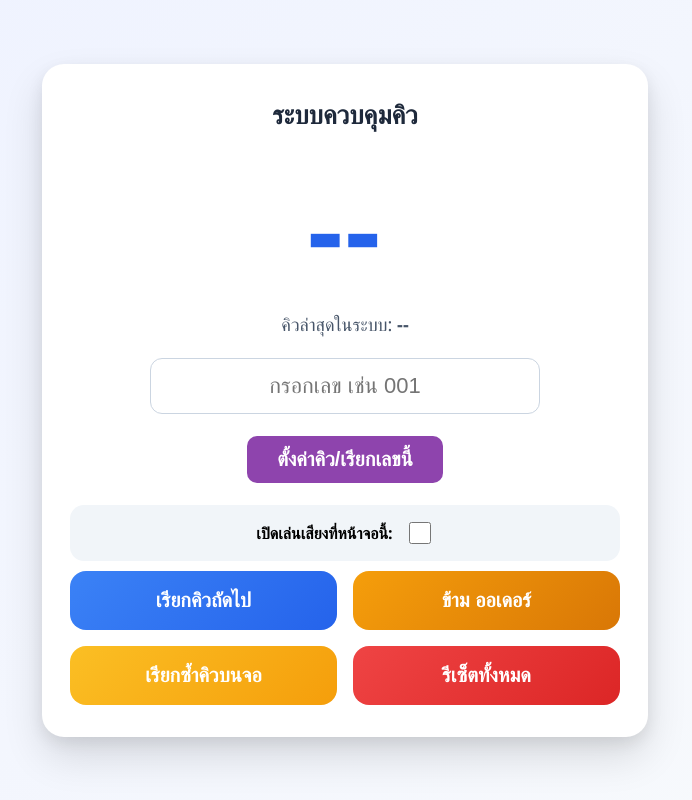
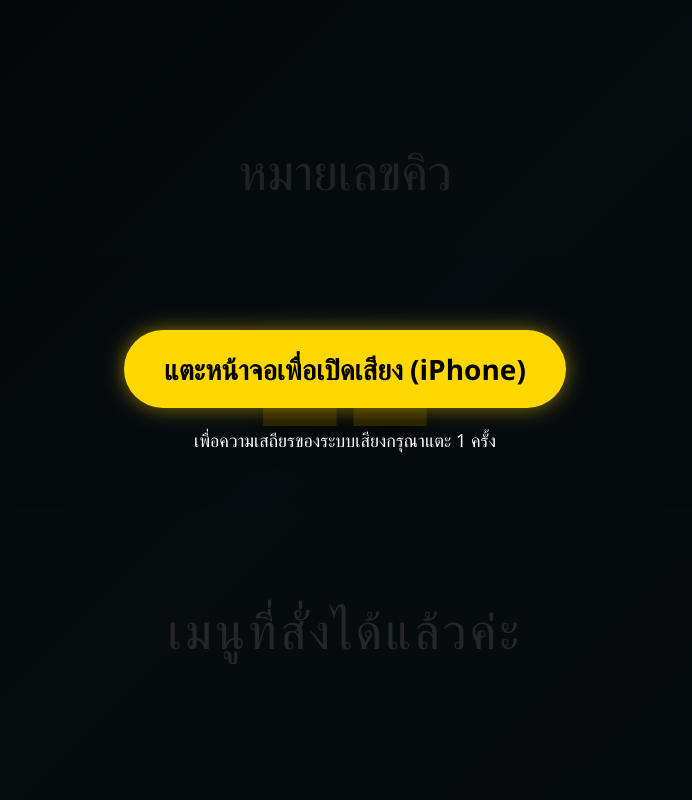
Before and after one commit to xxx44129-hub/my-queue-system, a Flask app: page /display in a window 1280 px wide. Shown: the whole page, without its empty margins (295-987 px from the left). Run offline with Flask 3, Linux system fonts and the light colour scheme; some libraries are stand-ins or nearby versions.

Commit message:
display.html

```diff
--- a/templates/display.html
+++ b/templates/display.html
@@ -2,231 +2,207 @@
 <html lang="th">
 <head>
     <meta charset="utf-8">
-    <title>Queue Counter Control</title>
+    <title>Queue Display System</title>
     <script src="https://cdn.socket.io/4.7.5/socket.io.min.js"></script>
+
+    <meta name="viewport" content="width=device-width, initial-scale=1, maximum-scale=1, user-scalable=no">
+
     <style>
-        /* CSS ดีไซน์เดิมที่มึงชอบ กูจัดเต็มให้ครบทุกจุด */
+        /* CSS จัดเต็ม ดีไซน์หรูเหมือนเดิม */
         body {
             margin: 0;
-            font-family: "Segoe UI", -apple-system, BlinkMacSystemFont, sans-serif;
-            background: linear-gradient(135deg, #eef2ff, #f8fafc);
+            font-family: "Segoe UI", Tahoma, Geneva, Verdana, sans-serif;
+            background: linear-gradient(135deg, #0f2027, #2c5364, #203a43);
+            color: white;
             height: 100vh;
             display: flex;
             justify-content: center;
             align-items: center;
+            overflow: hidden;
         }
-        .panel {
-            background: #ffffff;
-            width: 550px;
-            max-width: 92vw;
-            border-radius: 22px;
-            padding: 32px 28px;
-            box-shadow: 0 20px 40px rgba(0,0,0,0.12), 0 6px 16px rgba(0,0,0,0.08);
+
+        .container {
             text-align: center;
         }
-        h1 { margin-top: 0; margin-bottom: 10px; font-size: 26px; color: #1e293b; font-weight: 700; }
-        .current {
-            font-size: 110px;
-            font-weight: 800;
-            color: #2563eb;
-            margin: 20px 0 10px;
-            letter-spacing: 2px;
+
+        .queue-label {
+            font-size: 50px;
+            color: #e0e0e0;
+            margin-bottom: -20px;
+            font-weight: 300;
         }
-        .info { font-size: 18px; color: #475569; margin-bottom: 22px; }
-        #setQueue {
-            font-size: 22px;
-            padding: 14px;
-            width: 80%;
-            max-width: 360px;
-            text-align: center;
-            border-radius: 12px;
-            border: 1px solid #cbd5e1;
-            outline: none;
+
+        .queue {
+            font-size: clamp(120px, 30vw, 280px);
+            font-weight: 900;
+            color: #ffd700; /* สีทองแจ่มๆ */
+            text-shadow: 0 15px 30px rgba(0,0,0,0.6);
+            margin: 0;
         }
-        .buttons {
-            display: grid;
-            grid-template-columns: 1fr 1fr;
-            gap: 16px;
-            margin-top: 10px;
+
+        .subtitle {
+            font-size: clamp(24px, 6vw, 50px);
+            margin-top: 30px;
+            color: #ffffff;
+            letter-spacing: 3px;
+            font-weight: 400;
         }
-        button {
-            font-size: 20px;
-            padding: 18px 12px;
-            border: none;
-            border-radius: 16px;
+
+        /* หน้ากากสำหรับให้ iPhone ปลดล็อกเสียง (ต้องแตะ 1 ครั้ง) */
+        #unlock-screen {
+            position: fixed;
+            top: 0;
+            left: 0;
+            width: 100%;
+            height: 100%;
+            background: rgba(0,0,0,0.85);
+            color: white;
+            display: flex;
+            flex-direction: column;
+            justify-content: center;
+            align-items: center;
+            z-index: 9999;
             cursor: pointer;
-            font-weight: 700;
-            color: white;
-            transition: transform 0.08s ease;
         }
-        button:active { transform: scale(0.97); }
-        .next { background: linear-gradient(135deg, #3b82f6, #2563eb); }
-        .skip { background: linear-gradient(135deg, #f59e0b, #d97706); }
-        .again { background: linear-gradient(135deg, #fbbf24, #f59e0b); }
-        .reset { background: linear-gradient(135deg, #ef4444, #dc2626); }
-        .voice-control {
-            margin-top: 22px;
-            padding: 14px;
-            background: #f1f5f9;
-            border-radius: 14px;
-            display: flex;
-            align-items: center;
-            justify-content: center;
-            gap: 12px;
+
+        .unlock-button {
+            padding: 20px 40px;
+            background: #ffd700;
+            color: black;
+            font-size: 28px;
+            font-weight: bold;
+            border-radius: 50px;
+            box-shadow: 0 0 20px rgba(255,215,0,0.5);
+        }
+
+        /* Animation เวลาเลขเปลี่ยน */
+        @keyframes blink {
+            0% { transform: scale(1); opacity: 1; }
+            50% { transform: scale(1.1); opacity: 0.8; color: #fff; }
+            100% { transform: scale(1); opacity: 1; }
+        }
+        .animate-pop {
+            animation: blink 0.5s ease-out;
         }
     </style>
 </head>
 <body>
 
-<div class="panel">
-    <h1>ระบบควบคุมคิว</h1>
-    <div class="current" id="current">--</div>
-    <div class="info">คิวล่าสุดในระบบ: <b id="last">--</b></div>
+<div id="unlock-screen" onclick="handleUnlockAudio()">
+    <div class="unlock-button">แตะหน้าจอเพื่อเปิดเสียง (iPhone)</div>
+    <p style="margin-top: 20px; font-size: 18px;">เพื่อความเสถียรของระบบเสียงกรุณาแตะ 1 ครั้ง</p>
+</div>
 
-    <input id="setQueue" type="text" pattern="\d*" placeholder="กรอกเลข เช่น 001">
-    <br><br>
-    <button style="background:#8e44ad; color:white; padding:12px 30px; border-radius:10px;" onclick="handleManualSet()">ตั้งค่าคิว/เรียกเลขนี้</button>
-
-    <div class="voice-control">
-        <span><b>เปิดเล่นเสียงที่หน้าจอนี้:</b></span>
-        <input type="checkbox" id="voiceToggle" style="width:22px; height:22px;">
-    </div>
-
-    <div class="buttons">
-        <button class="next" onclick="handleNextQueue()">เรียกคิวถัดไป</button>
-        <button class="skip" onclick="handleSkipOrder()">ข้าม ออเดอร์</button>
-        <button class="again" onclick="handleCallAgain()">เรียกซ้ำคิวบนจอ</button>
-        <button class="reset" onclick="handleResetSystem()">รีเซ็ตทั้งหมด</button>
-    </div>
+<div class="container">
+    <div class="queue-label">หมายเลขคิว</div>
+    <div class="queue" id="queue-display">--</div>
+    <div class="subtitle">เมนูที่สั่งได้แล้วค่ะ</div>
 </div>
 
 <script>
     const socket = io();
-    const currentEl = document.getElementById("current");
-    const lastEl = document.getElementById("last");
-    const inputEl = document.getElementById("setQueue");
-    const voiceToggle = document.getElementById("voiceToggle");
-    let audioUnlocked = false;
+    const queueElement = document.getElementById("queue-display");
+    const unlockScreen = document.getElementById("unlock-screen");
+    let isAudioActive = false;
 
-    // ฟังก์ชันเลือกเสียงผู้หญิงไทยให้ iPhone (ใส่ Logic ดักไว้ทุกทาง)
-    function getFemaleVoice() {
-        const voices = window.speechSynthesis.getVoices();
-        let thaiVoice = voices.find(v => v.lang.includes('th') && (v.name.includes('Kanya') || v.name.includes('Narisa') || v.name.includes('Female')));
-        if (!thaiVoice) {
-            thaiVoice = voices.find(v => v.lang.includes('th'));
+    // ฟังก์ชันค้นหาเสียงผู้หญิงไทยแบบเน้นๆ ให้ iPhone
+    function findThaiFemaleVoice() {
+        const allVoices = window.speechSynthesis.getVoices();
+        // ค้นหาเสียง Kanya, Narisa หรือเสียงที่มีคำว่า Female ในภาษาไทย
+        let voice = allVoices.find(v => v.lang.includes('th') && (v.name.includes('Female') || v.name.includes('Kanya') || v.name.includes('Narisa')));
+
+        // ถ้าไม่เจอจริงๆ เอาเสียงไทยตัวไหนก็ได้
+        if (!voice) {
+            voice = allVoices.find(v => v.lang.includes('th'));
         }
-        return thaiVoice;
+        return voice;
     }
 
-    // ปลดล็อกเสียง (ต้องทำเพื่อ iPhone)
-    function unlockAudio() {
-        if (!audioUnlocked) {
-            const msg = new SpeechSynthesisUtterance("");
-            window.speechSynthesis.speak(msg);
-            audioUnlocked = true;
-        }
+    // ฟังก์ชันปลดล็อก (ต้องรันตอน User Gesture เท่านั้น)
+    function handleUnlockAudio() {
+        isAudioActive = true;
+        unlockScreen.style.display = "none";
+
+        // ทดสอบพูดเพื่อปลดล็อก Browser ลำโพง
+        const welcome = new SpeechSynthesisUtterance("ระบบแสดงผลเริ่มทำงานค่ะ");
+        welcome.lang = 'th-TH';
+        window.speechSynthesis.speak(welcome);
     }
 
-    // ฟังก์ชันพูดสำหรับเครื่อง Counter
-    function speakLocally(text) {
-        if (!voiceToggle.checked) return;
+    // ฟังก์ชันหลักในการพูด (พูดเฉพาะ "คิว + เลข")
+    function playQueueVoice(queueNumber) {
+        if (!isAudioActive) return;
+
+        // หยุดเสียงที่กำลังพูดค้างอยู่ทั้งหมดทันที
         window.speechSynthesis.cancel();
 
-        let digits = text.replace("Q", "").split("").join(" ");
-        const msg = new SpeechSynthesisUtterance("คิว " + digits);
-        msg.lang = 'th-TH';
-        msg.rate = 0.9;
+        // แปลงเลขคิวให้อ่านแยกหลัก เช่น Q001 -> คิว ศูนย์ ศูนย์ หนึ่ง
+        let rawNumber = queueNumber.replace("Q", "");
+        let separatedDigits = rawNumber.split("").join(" ");
+        let speechText = "คิว " + separatedDigits;
 
-        const voice = getFemaleVoice();
-        if (voice) msg.voice = voice;
+        const utterance = new SpeechSynthesisUtterance(speechText);
+        utterance.lang = 'th-TH';
+        utterance.rate = 0.85; // ความเร็วพอดีๆ ไม่ช้าไม่เร็ว
+        utterance.pitch = 1.0; // โทนเสียงปกติ
 
-        window.speechSynthesis.speak(msg);
+        // ใส่เสียงผู้หญิงไทย
+        const femaleVoice = findThaiFemaleVoice();
+        if (femaleVoice) {
+            utterance.voice = femaleVoice;
+        }
+
+        // สั่งให้พูด
+        window.speechSynthesis.speak(utterance);
     }
 
-    // --- แยกฟังก์ชันปุ่มแบบบรรทัดต่อบรรทัด ตามที่มึงขอ ---
+    // --- ส่วนรับสัญญาณจาก Socket.io ---
 
-    function handleNextQueue() {
-        unlockAudio();
-        let currentText = currentEl.innerText;
-        let currentNum = 0;
+    // เมื่อได้รับคำสั่งให้ "ดังที่หน้า Display"
+    socket.on("call_queue_display", function(data) {
+        let newQueue = data.queue;
 
-        if (currentText !== "--" && currentText !== "") {
-            currentNum = parseInt(currentText.replace("Q", ""));
-        }
+        // แสดงเลขบนหน้าจอ
+        queueElement.innerText = newQueue;
 
-        let nextNumber = currentNum + 1;
-        let formattedQ = "Q" + String(nextNumber).padStart(3, '0');
+        // ใส่เอฟเฟกต์กระพริบ
+        queueElement.classList.remove("animate-pop");
+        void queueElement.offsetWidth; // trigger reflow
+        queueElement.classList.add("animate-pop");
 
-        // ส่งไป Server พร้อมสถานะสวิตช์
-        socket.emit("set_queue", {
-            queue: formattedQ,
-            voice_on_counter: voiceToggle.checked
-        });
-    }
-
-    function handleManualSet() {
-        unlockAudio();
-        let val = inputEl.value.trim();
-        if (val === "") return;
-
-        let formattedQ = "Q" + val.padStart(3, '0');
-        socket.emit("set_queue", {
-            queue: formattedQ,
-            voice_on_counter: voiceToggle.checked
-        });
-        inputEl.value = "";
-    }
-
-    function handleCallAgain() {
-        unlockAudio();
-        let currentQ = currentEl.innerText;
-        if (currentQ !== "--") {
-            socket.emit("set_queue", {
-                queue: currentQ,
-                voice_on_counter: voiceToggle.checked
-            });
-        }
-    }
-
-    function handleSkipOrder() {
-        unlockAudio();
-        socket.emit('skip_order');
-    }
-
-    function handleResetSystem() {
-        if (confirm("ต้องการล้างคิวทั้งหมดเป็น 0 ใช่หรือไม่?")) {
-            socket.emit('reset');
-        }
-    }
-
-    // --- รับสัญญาณ Socket ---
-
-    socket.on("call_queue_locally", data => {
-        speakLocally(data.queue);
+        // 🎯 สั่งพูด (พูดแค่ "คิว + เลข" ตามที่มึงสั่ง)
+        playQueueVoice(newQueue);
     });
 
-    socket.on("queue_updated", data => {
-        currentEl.innerText = data.current;
-        lastEl.innerText = data.last;
-    });
-
-    socket.on("reset_done", () => {
-        currentEl.innerText = "--";
-        lastEl.innerText = "--";
-    });
-
-    socket.on("speak_only", data => {
-        if (voiceToggle.checked) {
-            window.speechSynthesis.cancel();
-            const msg = new SpeechSynthesisUtterance(data.msg);
-            msg.lang = 'th-TH';
-            window.speechSynthesis.speak(msg);
+    // อัปเดตตัวเลขหน้าจอเฉยๆ (กรณี Sync ข้อมูล)
+    socket.on("queue_updated", function(data) {
+        if (data.current) {
+            queueElement.innerText = data.current;
         }
     });
 
-    // โหลดเสียงเผื่อไว้
-    window.speechSynthesis.onvoiceschanged = () => {
-        getFemaleVoice();
+    // กรณีมีข้อความประกาศพิเศษ (เช่น ข้ามออเดอร์)
+    socket.on("speak_only", function(data) {
+        if (!isAudioActive) return;
+        window.speechSynthesis.cancel();
+
+        const announce = new SpeechSynthesisUtterance(data.msg);
+        announce.lang = 'th-TH';
+
+        const voice = findThaiFemaleVoice();
+        if (voice) announce.voice = voice;
+
+        window.speechSynthesis.speak(announce);
+    });
+
+    // รีเซ็ตหน้าจอ
+    socket.on("reset_done", function() {
+        queueElement.innerText = "--";
+    });
+
+    // โหลดเสียงเตรียมไว้ให้พร้อม
+    window.speechSynthesis.onvoiceschanged = function() {
+        findThaiFemaleVoice();
     };
 </script>
 </body>
```
